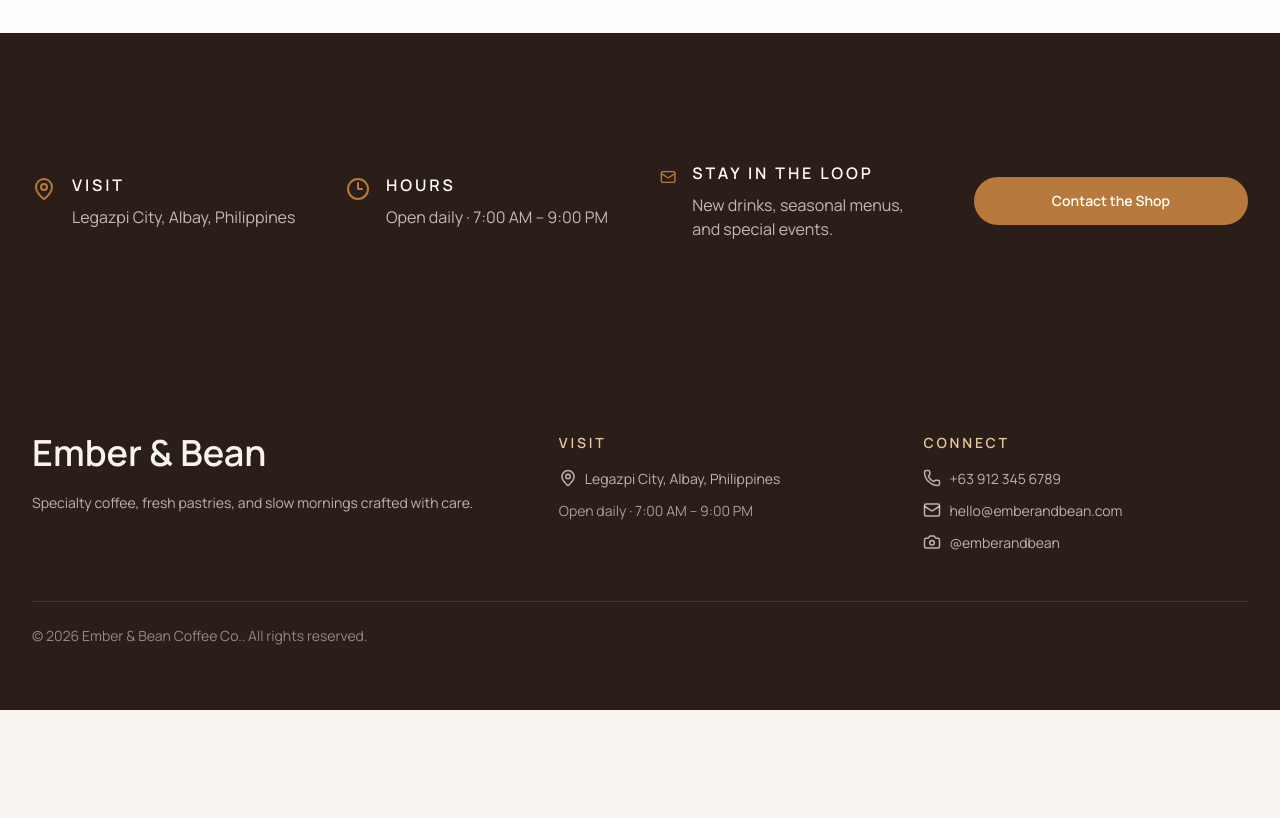
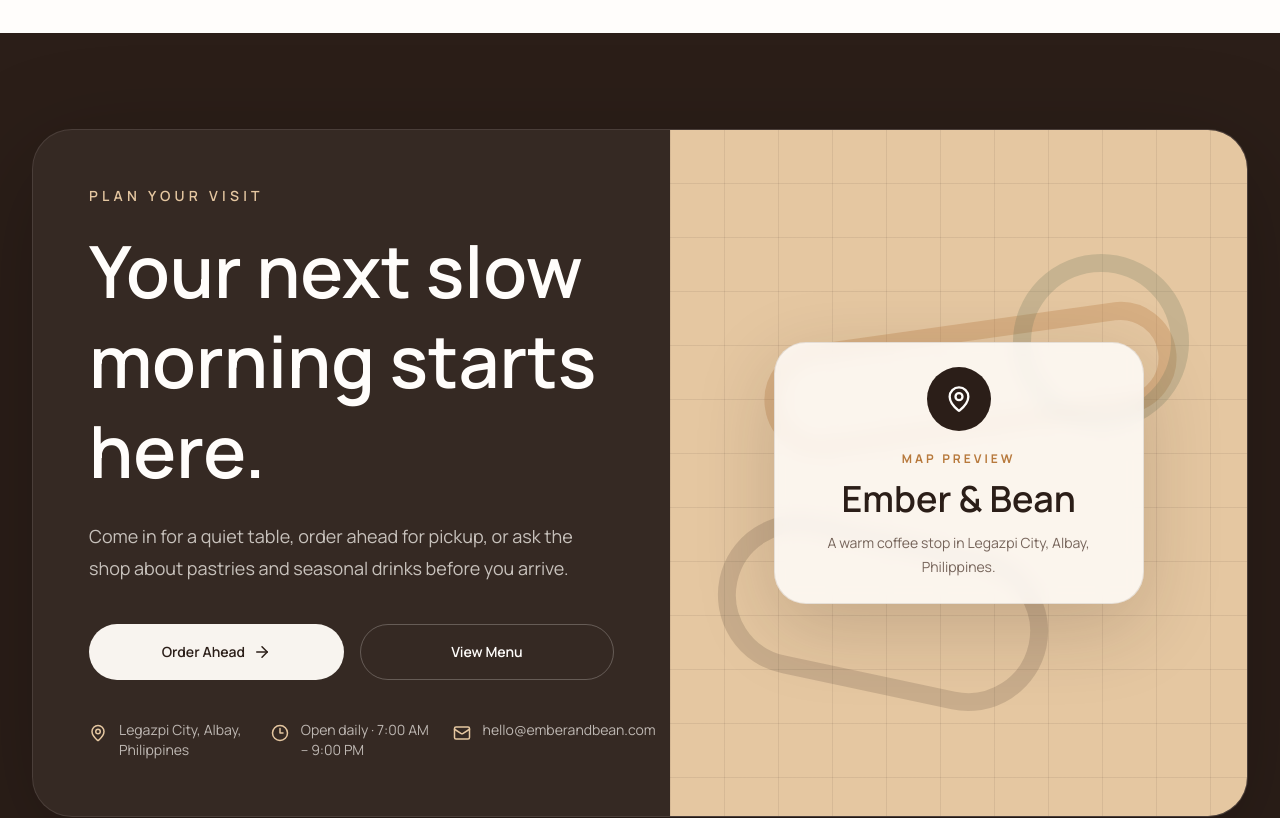
Before and after one commit to tan15hacks/Embers-and-Beans, a Next.js app: page / in a window 1280 px wide. Shown: the part 5860-6678 px from the top of the page. Before the commit the page ends 6570 px from the top, so only its background shows below. Built offline with nearby package versions, Linux system fonts and the light colour scheme.

Commit message:
Upgrade final CTA with map-style visit block

```diff
--- a/src/components/home/VisitNewsletter.tsx
+++ b/src/components/home/VisitNewsletter.tsx
@@ -1,61 +1,83 @@
 import Link from "next/link";
-import { MapPin, Clock3, Mail } from "lucide-react";
+import { ArrowRight, Clock3, Mail, MapPin } from "lucide-react";
 import { Container } from "@/components/layout/Container";
-import { Section } from "@/components/layout/Section";
 import { Reveal } from "@/components/shared/Reveal";
 import { siteConfig } from "@/data/site";
 
 export function VisitNewsletter() {
   return (
-    <Section className="bg-primary py-16 text-primary-foreground">
+    <section className="bg-[#2B1E18] py-24 text-[#FFFDFB]">
       <Container>
         <Reveal>
-          <div className="grid gap-10 lg:grid-cols-4 lg:items-center">
-            <div className="flex gap-4">
-              <MapPin className="mt-1 text-secondary" />
-              <div>
-                <h3 className="font-semibold uppercase tracking-[0.18em]">
-                  Visit
-                </h3>
-                <p className="mt-2 text-primary-foreground/70">
-                  {siteConfig.location}
-                </p>
+          <div className="grid overflow-hidden rounded-[2.5rem] border border-[#F8F4EF]/10 bg-[#FFFDFB]/5 shadow-[0_30px_110px_rgba(0,0,0,0.25)] lg:grid-cols-[1.05fr_0.95fr]">
+            <div className="p-8 sm:p-12 lg:p-14">
+              <p className="text-sm font-semibold uppercase tracking-[0.3em] text-[#E5C7A1]">
+                Plan Your Visit
+              </p>
+              <h2 className="mt-5 font-[var(--font-display)] text-5xl font-semibold leading-tight md:text-7xl">
+                Your next slow morning starts here.
+              </h2>
+              <p className="mt-6 max-w-xl text-lg leading-8 text-[#F8F4EF]/75">
+                Come in for a quiet table, order ahead for pickup, or ask the shop about pastries and seasonal drinks before you arrive.
+              </p>
+
+              <div className="mt-10 grid gap-4 sm:grid-cols-2">
+                <Link
+                  href="/contact"
+                  className="inline-flex h-14 items-center justify-center rounded-full bg-[#F8F4EF] px-8 text-sm font-semibold text-[#2B1E18] transition hover:bg-[#E5C7A1]"
+                >
+                  Order Ahead <ArrowRight className="ml-2" size={18} />
+                </Link>
+                <Link
+                  href="/menu"
+                  className="inline-flex h-14 items-center justify-center rounded-full border border-[#F8F4EF]/25 px-8 text-sm font-semibold text-[#FFFDFB] transition hover:bg-[#FFFDFB]/10"
+                >
+                  View Menu
+                </Link>
+              </div>
+
+              <div className="mt-10 grid gap-5 text-sm text-[#F8F4EF]/70 md:grid-cols-3">
+                <div className="flex gap-3">
+                  <MapPin className="mt-1 shrink-0 text-[#E5C7A1]" size={18} />
+                  <span>{siteConfig.location}</span>
+                </div>
+                <div className="flex gap-3">
+                  <Clock3 className="mt-1 shrink-0 text-[#E5C7A1]" size={18} />
+                  <span>{siteConfig.hours}</span>
+                </div>
+                <div className="flex gap-3">
+                  <Mail className="mt-1 shrink-0 text-[#E5C7A1]" size={18} />
+                  <span>{siteConfig.email}</span>
+                </div>
               </div>
             </div>
 
-            <div className="flex gap-4">
-              <Clock3 className="mt-1 text-secondary" />
-              <div>
-                <h3 className="font-semibold uppercase tracking-[0.18em]">
-                  Hours
-                </h3>
-                <p className="mt-2 text-primary-foreground/70">
-                  {siteConfig.hours}
-                </p>
+            <div className="relative min-h-[420px] overflow-hidden bg-[#E5C7A1] p-6 text-[#2B1E18]">
+              <div className="absolute inset-0 bg-[linear-gradient(90deg,rgba(43,30,24,0.08)_1px,transparent_1px),linear-gradient(0deg,rgba(43,30,24,0.08)_1px,transparent_1px)] bg-[size:54px_54px]" />
+              <div className="absolute left-[16%] top-[28%] h-28 w-[72%] rotate-[-8deg] rounded-full border-[18px] border-[#B7793C]/30" />
+              <div className="absolute right-[10%] top-[18%] h-44 w-44 rounded-full border-[18px] border-[#6E7A5C]/25" />
+              <div className="absolute bottom-[18%] left-[8%] h-40 w-[58%] rotate-[12deg] rounded-full border-[18px] border-[#2B1E18]/15" />
+
+              <div className="relative flex h-full min-h-[372px] items-center justify-center">
+                <div className="rounded-[2rem] border border-[#2B1E18]/10 bg-[#FFFDFB]/85 p-6 text-center shadow-[0_24px_80px_rgba(43,30,24,0.18)] backdrop-blur">
+                  <div className="mx-auto mb-5 flex size-16 items-center justify-center rounded-full bg-[#2B1E18] text-[#FFFDFB]">
+                    <MapPin size={28} />
+                  </div>
+                  <p className="text-xs font-bold uppercase tracking-[0.25em] text-[#B7793C]">
+                    Map Preview
+                  </p>
+                  <h3 className="mt-3 font-[var(--font-display)] text-4xl font-semibold">
+                    {siteConfig.shortName}
+                  </h3>
+                  <p className="mt-3 max-w-xs text-sm leading-6 text-[#4A342A]/75">
+                    A warm coffee stop in {siteConfig.location}.
+                  </p>
+                </div>
               </div>
             </div>
-
-            <div className="flex gap-4">
-              <Mail className="mt-1 text-secondary" />
-              <div>
-                <h3 className="font-semibold uppercase tracking-[0.18em]">
-                  Stay in the Loop
-                </h3>
-                <p className="mt-2 text-primary-foreground/70">
-                  New drinks, seasonal menus, and special events.
-                </p>
-              </div>
-            </div>
-
-            <Link
-              href="/contact"
-              className="inline-flex h-12 items-center justify-center rounded-full bg-secondary px-7 text-sm font-semibold text-white transition hover:opacity-90"
-            >
-              Contact the Shop
-            </Link>
           </div>
         </Reveal>
       </Container>
-    </Section>
+    </section>
   );
 }
```
